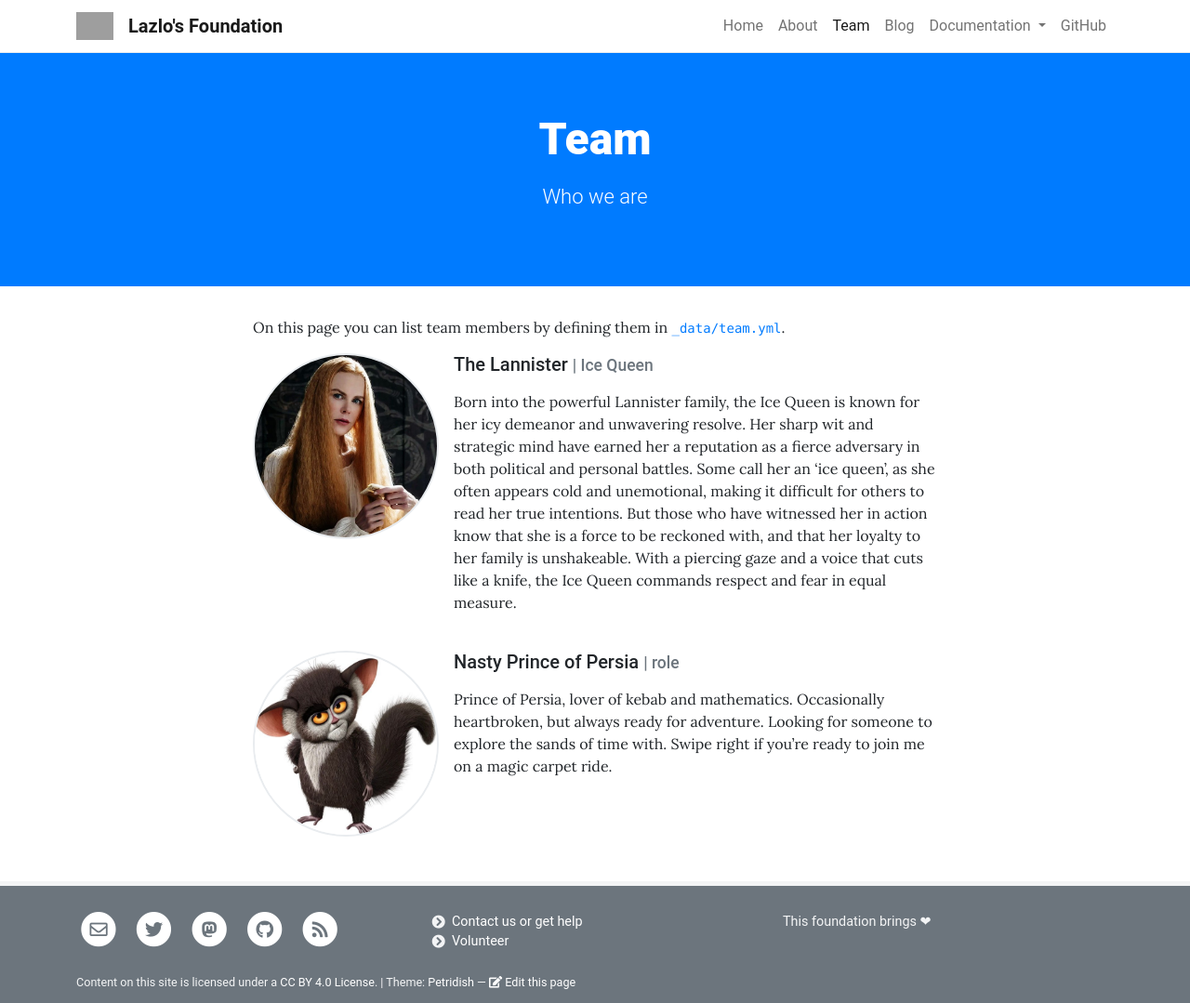
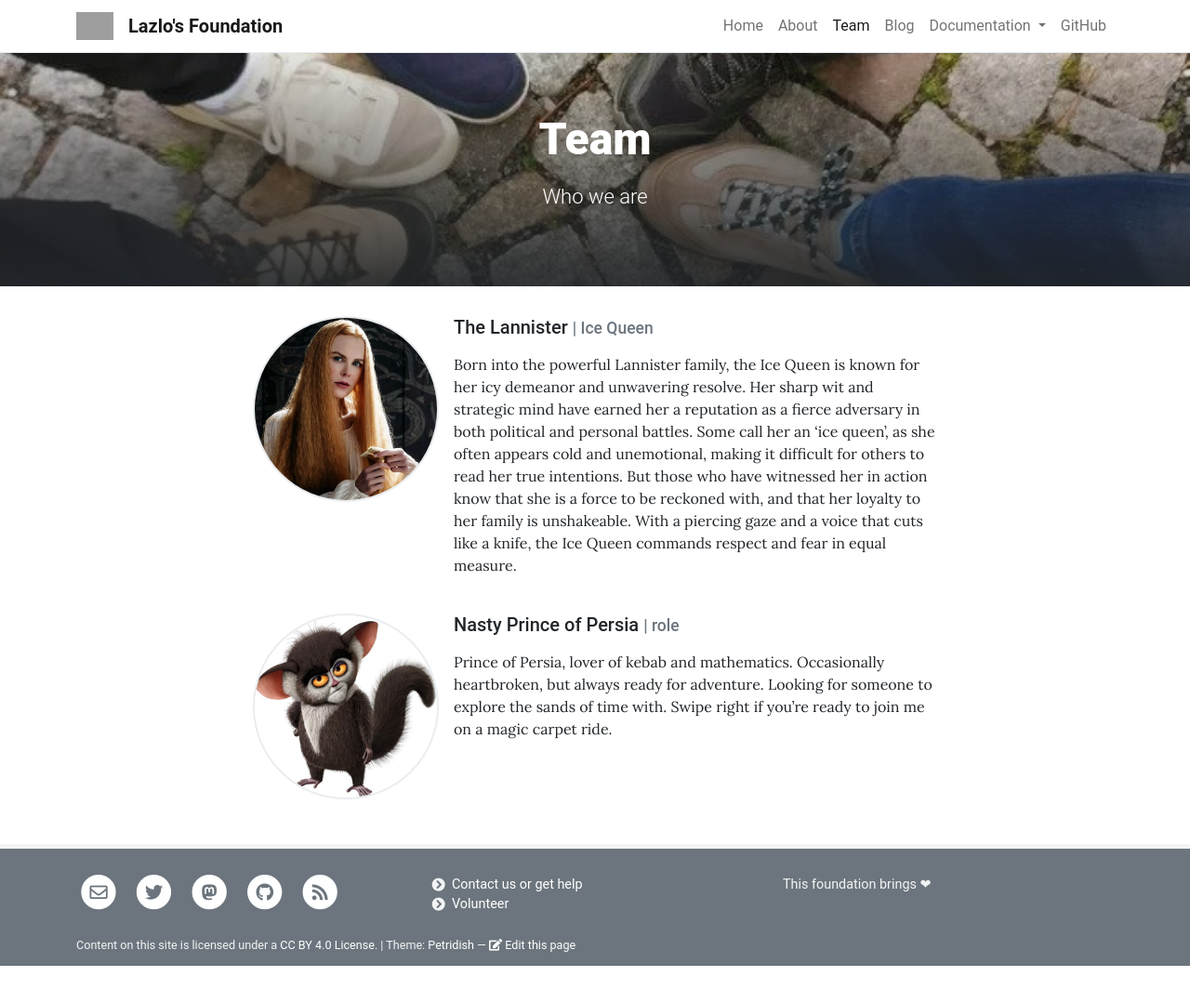
Before and after one commit to laci-foundation/laci-foundation.github.io, a Jekyll site: the page built from pages/team.md, in a window 1280 px wide. Shown: the whole page at 93% size. Built offline with Jekyll 4.4.1, drawn with Linux system fonts in a browser that asks for light colours; after the commit the page ends 1039 px from its top, so only the background shows below that; grey boxes are pictures that could not be loaded.

Commit message:
Update team.md

```diff
--- a/pages/team.md
+++ b/pages/team.md
@@ -2,7 +2,6 @@
 layout: team
 title: Team
 description: Who we are
+background: assets/theme/images/ezgif.com-webp-to-jpg (1).jpg
 permalink: /team/
 ---
-
-On this page you can list team members by defining them in [`_data/team.yml`](https://raw.githubusercontent.com/peterdesmet/petridish/main/_data/team.yml).
```
